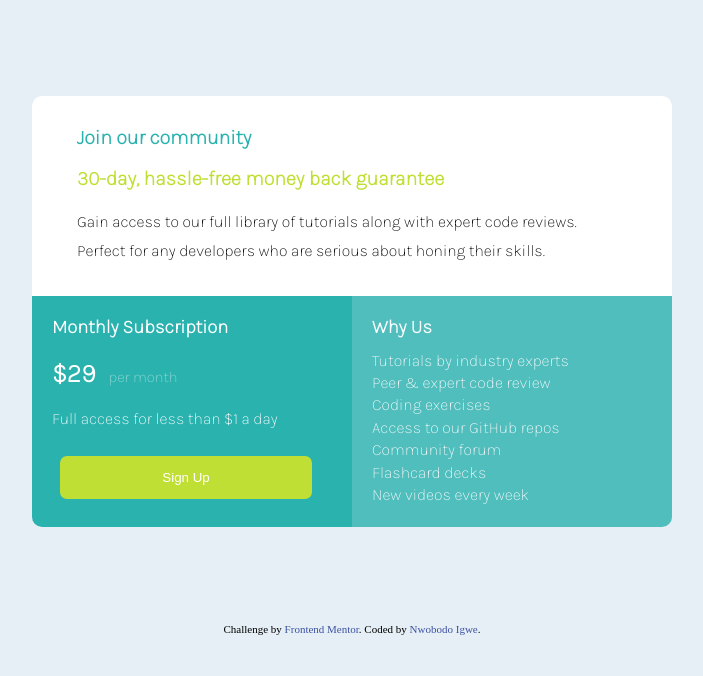
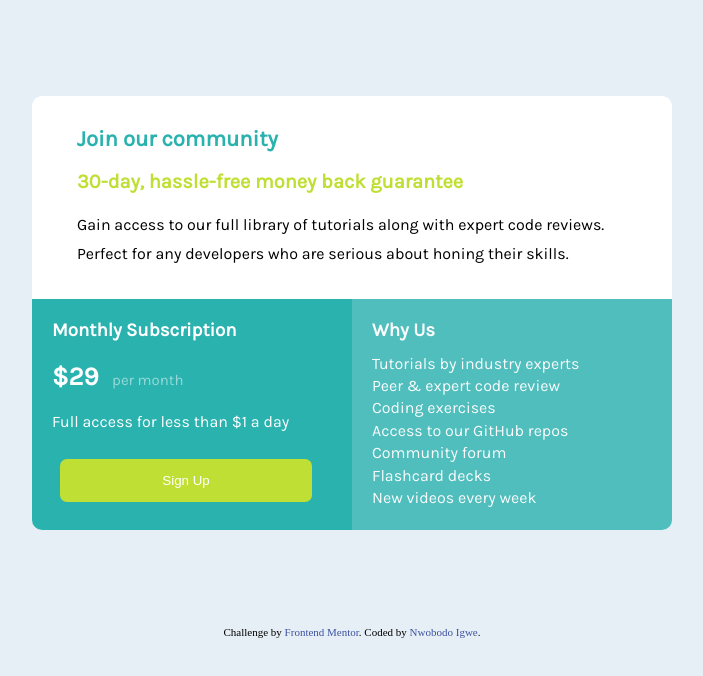
Before and after one commit to Igwe0001/single-price-grid-component, a plain HTML site: page index.html in a window 1280 px wide. Shown: the whole page, without its empty margins (288-991 px from the left). Drawn offline with Linux system fonts and the light colour scheme.

Commit message:
final commit

```diff
--- a/index.html
+++ b/index.html
@@ -3,9 +3,8 @@
 <head>
     <meta charset="UTF-8">
     <meta name="viewport" content="width=device-width, initial-scale=1.0"> <!-- displays site properly based on user's device -->
-    <link rel="preconnect" href="https://fonts.gstatic.com">
-    <link href="https://fonts.googleapis.com/css2?family=Karla:ital,wght@0,200;1,200&display=swap" rel="stylesheet">
-    <link rel="icon" type="image/png" sizes="32x32" href="./images/favicon-32x32.png">
+   <link rel="preconnect" href="https://fonts.gstatic.com">
+    <link href="https://fonts.googleapis.com/css2?family=Karla&display=swap" rel="stylesheet">
     <link rel="stylesheet" href="style.css">
     <title>Frontend Mentor | Single Price Grid Component</title>
 
--- a/style.css
+++ b/style.css
@@ -40,7 +40,6 @@ body {
 .part-1 {
     grid-area: part-1;
     background-color: white;
-    font-weight: 400;
     border-top-left-radius: 10px;
     border-top-right-radius: 10px;
 }
@@ -49,7 +48,7 @@ body {
     color: hsl(179, 62%, 43%);
     padding-top: -4px;
     padding-bottom: 18px;
-     font-size: 20px;
+     font-size: 22px;
 }
 .part-1 h2 {
     font-weight: 700;
```
